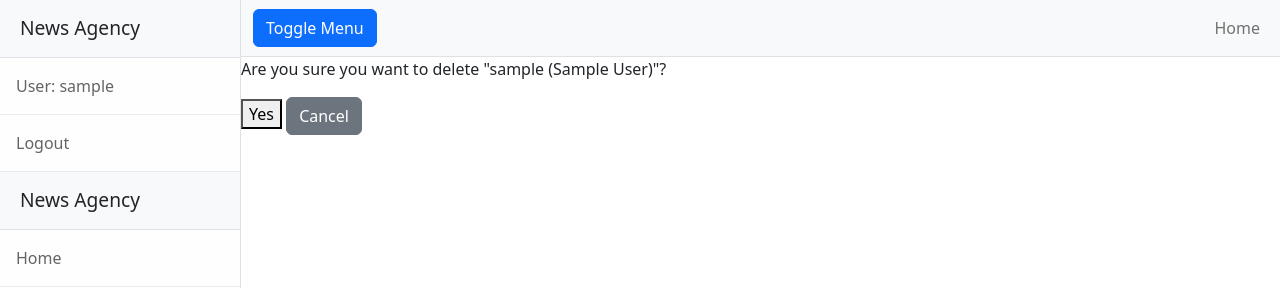
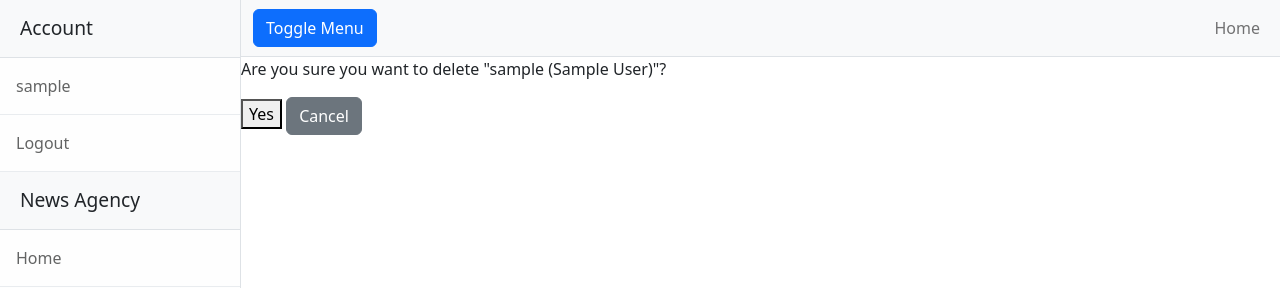
Before and after one commit to mrkanis82-gif/News-agency, a Django app: page /redactor/1/delete/ in a window 1280 px wide. Shown: the top 288 px of the page. Run offline with Django 5.2, Linux system fonts and the light colour scheme; the visitor is signed in with stand-in values (Sample User, id 1); data comes from the database, SQL or seed files in the repository; some libraries are stand-ins or nearby versions.

Commit message:
changed text.

```diff
--- a/templates/includes/sidebar.html
+++ b/templates/includes/sidebar.html
@@ -1,9 +1,9 @@
 <div class="border-end bg-white" id="sidebar-wrapper">
-  <div class="sidebar-heading border-bottom bg-light">News Agency</div>
+  <div class="sidebar-heading border-bottom bg-light">Account</div>
   {% if user.is_authenticated %}
     <div class="list-group list-group-flush">
       <a class="list-group-item list-group-item-action list-group-item-light p-3"
-        href="{{ user.get_absolute_url }}">User: {{ user.get_username }}
+        href="{{ user.get_absolute_url }}">{{ user.get_username }}
       </a>
       <a class="list-group-item list-group-item-action list-group-item-light p-3" href="{% url 'logout'%}?next={{request.path}}">Logout</a>
   {% else %}
```
